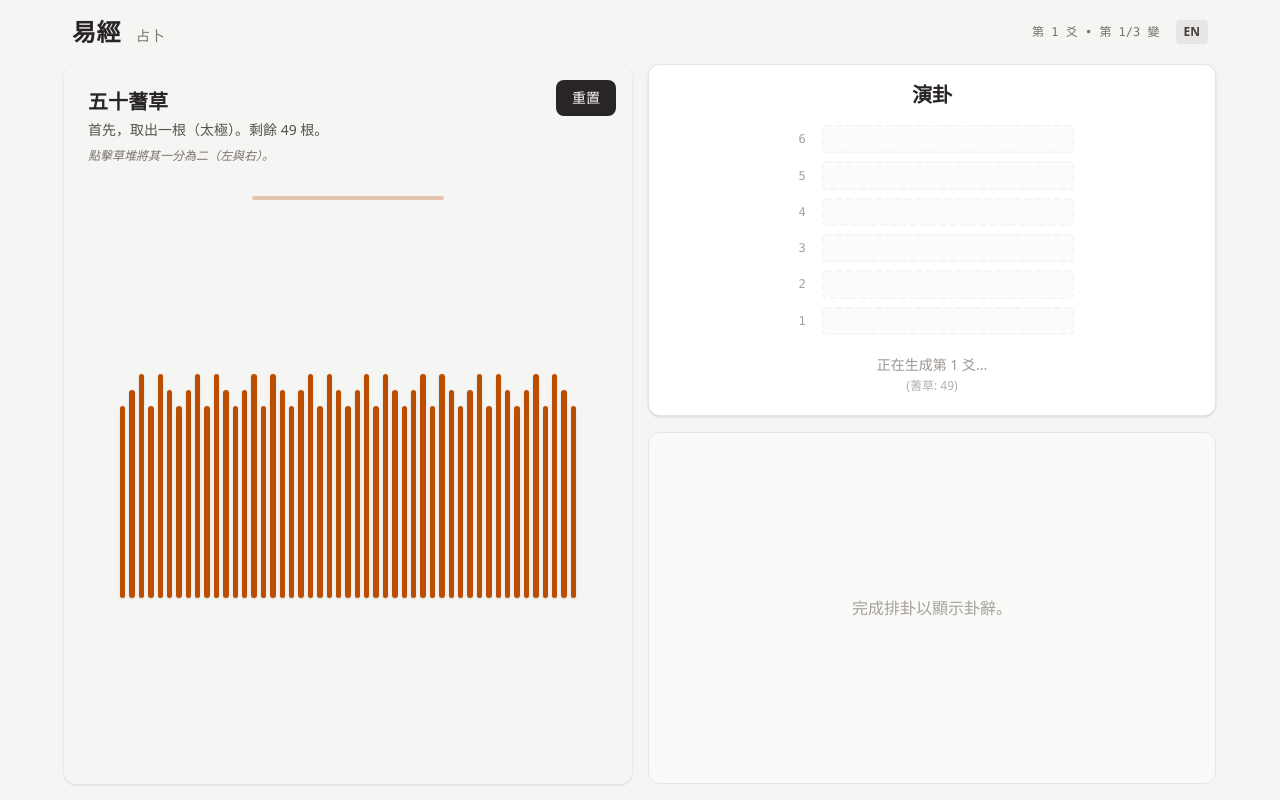
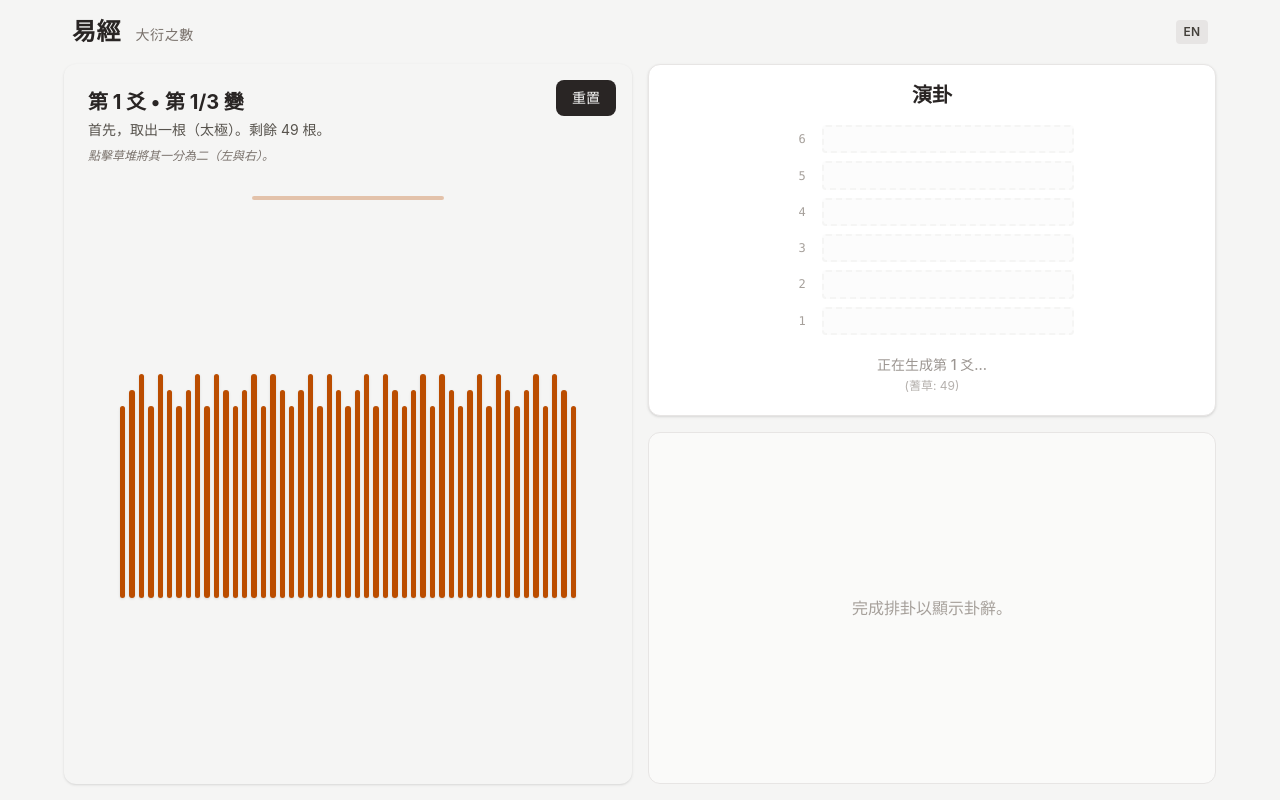
Before and after one commit to justinhsieh27/iching-app, a React (Vite) app: page / in a window 1280 px wide. Built offline with nearby package versions, Linux system fonts and the light colour scheme.

Commit message:
style: refine divination UI layout, adjust moving lines display, and unify sans-serif font

```diff
--- a/src/App.jsx
+++ b/src/App.jsx
@@ -52,14 +52,12 @@ function App() {
   return (
     <div className="min-h-screen bg-stone-100 p-4 font-sans text-stone-900 flex flex-col items-center">
       <header className="w-full max-w-6xl mb-4 flex justify-between items-center px-2">
-        <h1 className="text-2xl font-serif font-bold text-stone-800 tracking-wide">
+        <h1 className="text-2xl font-sans font-bold text-stone-800 tracking-wide">
           {t("app.title")} <span className="text-stone-500 font-sans font-normal text-sm ml-2">{t("app.subtitle")}</span>
         </h1>
         <div className="flex items-center gap-4">
-          <div className="text-xs text-stone-500 font-mono">
-            {lines.length < 6
-              ? t("app.status", { line: lines.length + 1, change: changeCount + 1 })
-              : t("app.complete")}
+          <div className="text-xs text-stone-500 font-mono hidden">
+            {/* Moved to ControlPanel */}
           </div>
           <button
             onClick={() => i18n.changeLanguage(i18n.language === 'en' ? 'zh-TW' : 'en')}
@@ -71,22 +69,24 @@ function App() {
       </header>
 
       {/* Main Grid Layout */}
-      <main className="w-full max-w-6xl flex-1 grid grid-cols-1 lg:grid-cols-2 gap-4 h-[calc(100vh-6rem)]">
+      <main className="w-full max-w-6xl flex-1 flex flex-col lg:grid lg:grid-cols-2 gap-4 lg:h-[calc(100vh-6rem)] lg:min-h-0 pb-8 lg:pb-0">
 
         {/* Left Column (Desktop) / Top (Mobile): Control Panel */}
-        <div className="h-[50vh] lg:h-full order-1">
+        <div className="h-[50vh] min-h-[400px] shrink-0 lg:h-full order-1 lg:min-h-0">
           <ControlPanel
             stalksCount={currentStalks}
+            lines={lines}
+            changeCount={changeCount}
             onSplit={handleSplit}
             onReset={handleReset}
           />
         </div>
 
         {/* Right Column (Desktop) / Bottom (Mobile) */}
-        <div className="h-full flex flex-col gap-4 order-2">
+        <div className="flex flex-col gap-4 order-2 shrink-0 lg:h-full lg:min-h-0">
 
           {/* Top Right: Generation Panel */}
-          <div className="flex-1 min-h-[300px]">
+          <div className={lines.length === 6 ? "shrink-0" : "shrink-0 lg:flex-1 lg:min-h-[240px]"}>
             <GenerationPanel
               lines={lines}
               currentChange={changeCount}
@@ -95,7 +95,7 @@ function App() {
           </div>
 
           {/* Bottom Right: Result Panel */}
-          <div className="flex-1 min-h-[200px]">
+          <div className="flex-1 shrink-0 lg:min-h-0">
             <ResultPanel lines={lines} />
           </div>
         </div>
--- a/src/components/ControlPanel.jsx
+++ b/src/components/ControlPanel.jsx
@@ -7,6 +7,8 @@ import { performChange } from '../lib/iching';
 export function ControlPanel({
     stage, // 'start', 'split', 'count' -> we actually just need to know if we can split
     stalksCount,
+    lines,
+    changeCount,
     onSplit,
     onReset
 }) {
@@ -48,14 +50,21 @@ export function ControlPanel({
                 </button>
             </div>
 
-            <div className="mb-4">
-                <h2 className="text-xl font-serif font-bold text-stone-800">{t("control.title")}</h2>
+            <div className="mb-4 flex items-center justify-between">
+                <div>
+                    <h2 className="text-xl font-sans font-bold text-stone-800">
+                        {lines.length < 6
+                            ? t("app.status", { line: lines.length + 1, change: changeCount + 1 })
+                            : t("app.complete")
+                        }
+                    </h2>
                     <p className="text-stone-600 text-sm mt-1">
                         {stalksCount === 49 ? t("control.descFirst") : t("control.descRemaining", { count: stalksCount })}
                     </p>
                     <p className="text-stone-500 text-xs mt-2 italic">
                         {t("control.instruction")}
                     </p>
+                </div>
             </div>
 
             {/* Visualization Area */}
--- a/src/components/GenerationPanel.jsx
+++ b/src/components/GenerationPanel.jsx
@@ -10,10 +10,10 @@ export function GenerationPanel({ lines, currentChange, currentStalks }) {
     // We use flex-col-reverse to render index 0 at the bottom.
 
     return (
-        <div className="bg-white p-4 rounded-xl shadow-sm flex flex-col items-center h-full border border-stone-200 overflow-hidden relative">
-            <h2 className="text-lg sm:text-xl font-serif font-bold text-stone-800 mb-2 shrink-0">{t("generation.title")}</h2>
+        <div className={clsx("bg-white p-4 rounded-xl shadow-sm flex flex-col items-center border border-stone-200 overflow-hidden relative transition-all", lines.length === 6 ? "h-auto" : "h-full")}>
+            <h2 className="text-lg sm:text-xl font-sans font-bold text-stone-800 mb-2 shrink-0">{t("generation.title")}</h2>
 
-            <div className="flex-1 flex flex-col-reverse justify-center gap-1 sm:gap-2 w-full max-w-[300px] pl-10 pr-2 py-2 min-h-0">
+            <div className={clsx("flex flex-col-reverse justify-center gap-1 sm:gap-2 w-full max-w-[300px] pl-10 pr-2 py-2", lines.length === 6 ? "h-[240px]" : "flex-1 min-h-0")}>
                 {/* Placeholders for 6 lines */}
                 {[0, 1, 2, 3, 4, 5].map((index) => {
                     const lineVal = lines[index];
@@ -93,7 +93,7 @@ function LineVisual({ value }) {
             {/* Changing Indicator (Circle or Cross) */}
             {isChanging && (
                 <div className="absolute right-[-2rem] text-amber-600 font-bold text-lg">
-                    {value === OLD_YANG ? "O" : "X"}
+                    O
                 </div>
             )}
         </div>
--- a/src/components/ResultPanel.jsx
+++ b/src/components/ResultPanel.jsx
@@ -29,7 +29,7 @@ export function ResultPanel({ lines }) {
 
     return (
         <div className="h-full bg-stone-50 p-6 rounded-xl border border-stone-200 overflow-y-auto">
-            <h3 className="text-2xl font-serif font-bold text-stone-900 mb-2">{t(`hexagrams.${hexKey}`)}</h3>
+            <h3 className="text-2xl font-sans font-bold text-stone-900 mb-2">{t(`hexagrams.${hexKey}`)}</h3>
 
             {interpretation ? (
                 <div className="mt-4 space-y-6">
@@ -57,12 +57,7 @@ export function ResultPanel({ lines }) {
                         </div>
                     </div>
 
-                    {interpretation.transformationTip && (
-                        <div>
-                            <h4 className="font-bold text-stone-800 border-b border-stone-200 pb-1 mb-2">變卦提示</h4>
-                            <p className="text-stone-700 text-sm">{interpretation.transformationTip}</p>
-                        </div>
-                    )}
+                    {/* Removed transformationTip section */}
 
                     {interpretation.lines && interpretation.lines.length > 0 && (
                         <div>
@@ -77,15 +72,12 @@ export function ResultPanel({ lines }) {
                                     return (
                                         <div
                                             key={i}
-                                            className={`p-3 rounded-lg border transition-all ${isMoving ? 'bg-amber-50 border-amber-300 shadow-md ring-1 ring-amber-200' : 'bg-white border-stone-200 opacity-70 hover:opacity-100'}`}
+                                            className="p-3 bg-white rounded-lg border border-stone-200 transition-all opacity-70 hover:opacity-100"
                                         >
                                             <div className="flex items-center gap-2 mb-1">
-                                                <span className={`font-bold ${isMoving ? 'text-amber-800' : 'text-stone-700'}`}>{lineData.position}</span>
-                                                {isMoving && (
-                                                    <span className="text-xs bg-amber-600 text-white px-2 py-0.5 rounded shadow-sm">變爻</span>
-                                                )}
+                                                <span className="font-bold text-stone-700">{lineData.position}</span>
                                             </div>
-                                            <p className={`font-serif font-medium mb-1 ${isMoving ? 'text-stone-900 text-lg' : 'text-stone-700'}`}>{lineData.text}</p>
+                                            <p className="font-sans font-medium mb-1 text-stone-700">{lineData.text}</p>
                                             <p className="text-sm text-stone-600 leading-relaxed">{lineData.meaning}</p>
                                         </div>
                                     );
--- a/src/i18n.js
+++ b/src/i18n.js
@@ -105,7 +105,7 @@ const resources = {
     translation: {
       "app": {
         "title": "易經",
-        "subtitle": "占卜",
+        "subtitle": "大衍之數",
         "status": "第 {{line}} 爻 • 第 {{change}}/3 變",
         "complete": "完成"
       },
--- a/src/index.css
+++ b/src/index.css
@@ -1,7 +1,7 @@
 @import "tailwindcss";
 
 @theme {
-  --font-serif: "Merriweather", "serif";
+  --font-sans: "Inter", "system-ui", "sans-serif";
 }
 
 @layer base {
```
Lines whose indentation alone changed are shown as unchanged.
